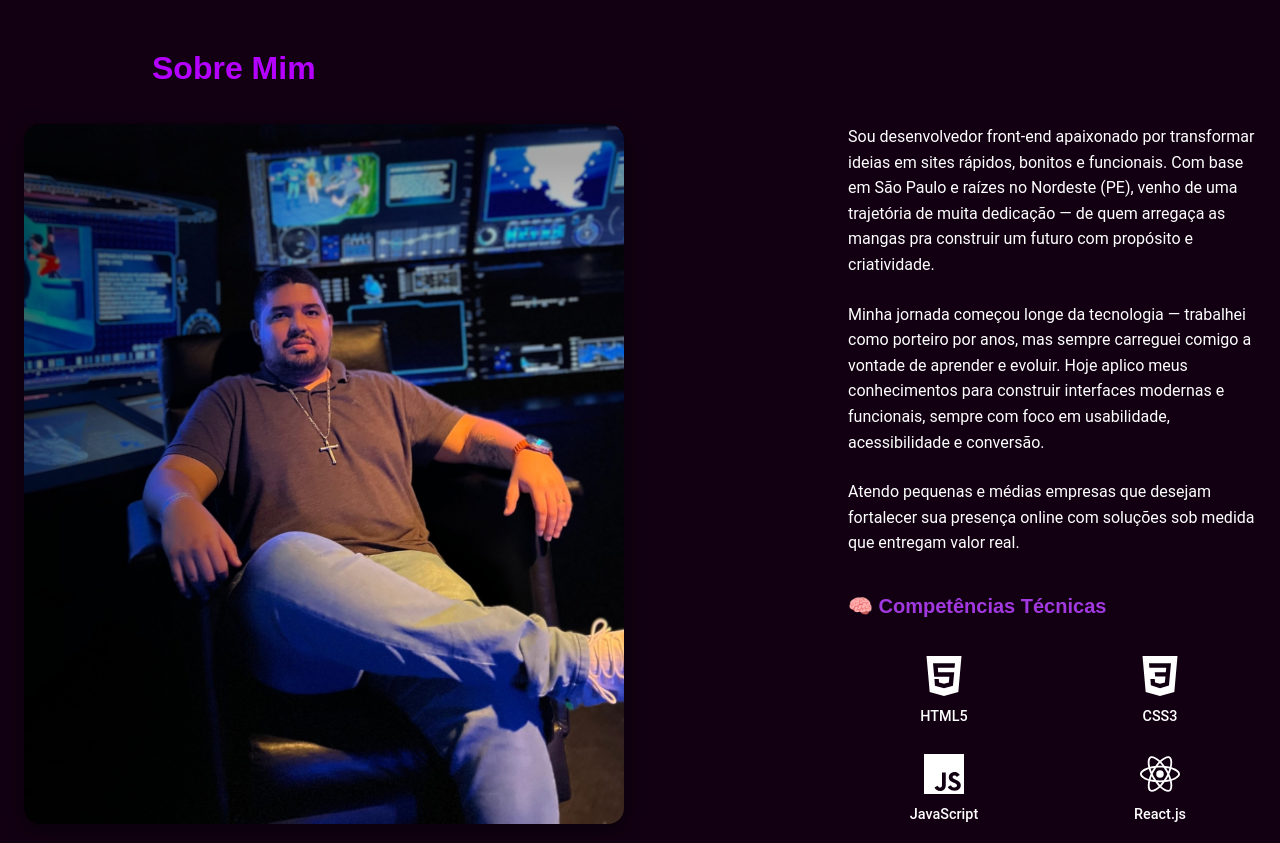
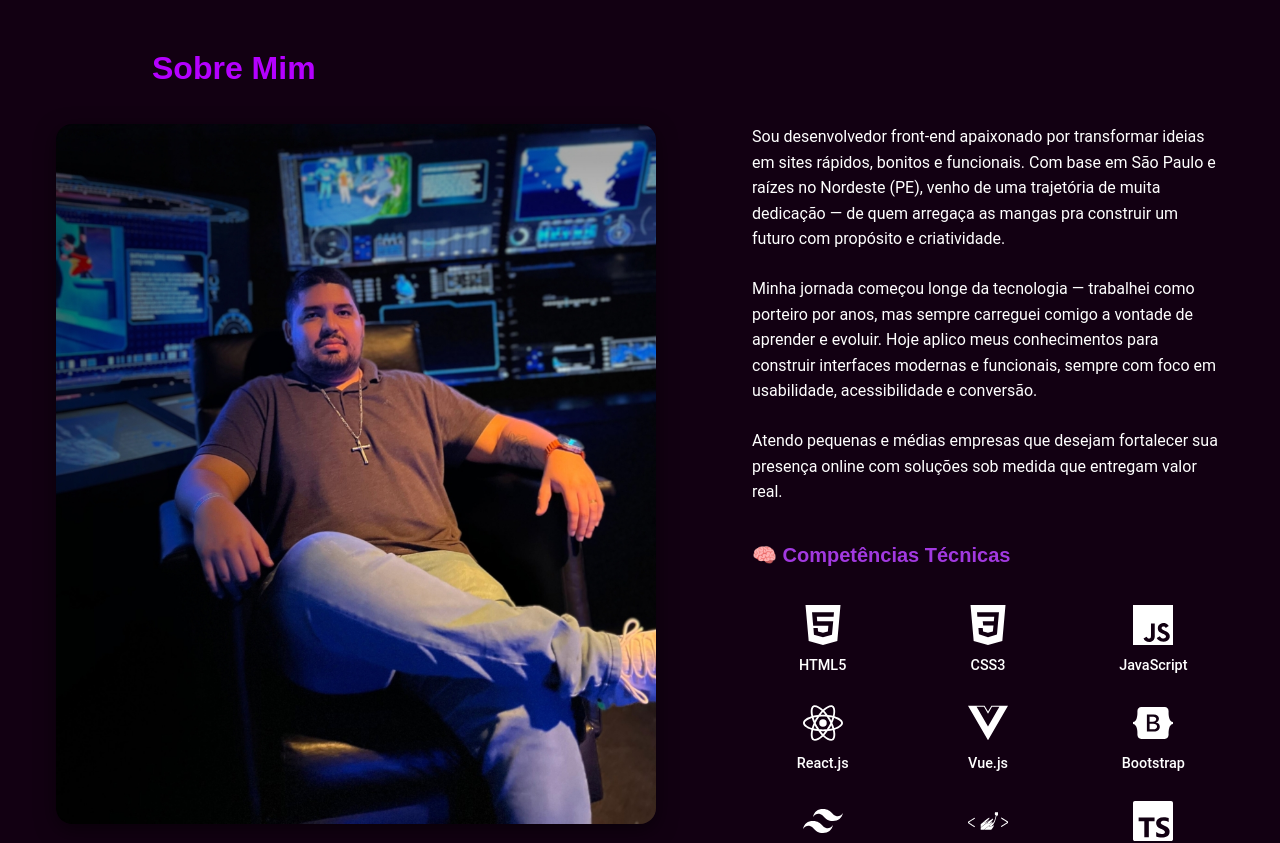
Before and after one commit to birajnior/update-portfolio, a React (Vite) app: page / in a window 1280 px wide. Shown: the part 820-1663 px from the top of the page. Built offline with nearby package versions, Linux system fonts and the light colour scheme; no server answers.

Commit message:
refactor(about): ajusta espaçamento responsivo do ContentWrapper para diferentes larguras de tela

```diff
--- a/src/components/About/About.styles.ts
+++ b/src/components/About/About.styles.ts
@@ -1,3 +1,4 @@
+import { motion } from 'framer-motion';
 import styled from 'styled-components';
 
 export const Section = styled.section`
@@ -16,18 +17,33 @@ export const Title = styled.h2`
 
 export const ContentWrapper = styled.div`
   display: flex;
-  gap: 14rem;
+  gap: 12rem;
   align-items: flex-start;
   justify-content: center;
   max-width: 1680px;
   margin: 0 auto;
+  padding-inline: ${({ theme }) => theme.spacing.xl};
+
+  @media (max-width: ${({ theme }) => theme.breakpoints.desktop}) {
+    gap: 6rem; // 👈 se quiser suavizar antes de virar coluna
+  }
 
   @media (max-width: ${({ theme }) => theme.breakpoints.notebook}) {
     flex-direction: column;
     align-items: center;
     text-align: center;
+    gap: 2rem;
+  }
+
+  @media (max-width: ${({ theme }) => theme.breakpoints.tablet}) {
+    padding-inline: ${({ theme }) => theme.spacing.lg};
+  }
+
+  @media (max-width: ${({ theme }) => theme.breakpoints.phone}) {
+    padding-inline: ${({ theme }) => theme.spacing.md};
   }
 `;
+
 
 export const Photo = styled.img`
   width: 600px;
@@ -85,3 +101,9 @@ export const SubsectionTitle = styled.h3`
   font-weight: 700;
   color: ${({ theme }) => theme.colors.emphasis};
 `;
+
+export const SectionMotion = styled(motion.section)`
+  padding: ${({ theme }) => theme.spacing.xxxl} ${({ theme }) => theme.spacing.lg};
+  background-color: ${({ theme }) => theme.colors.border};
+  color: ${({ theme }) => theme.colors.text};
+`;
--- a/src/components/About/About.tsx
+++ b/src/components/About/About.tsx
@@ -1,26 +1,24 @@
-import { motion } from 'framer-motion';
 import {
-  Section,
   Title,
   Paragraph,
   SubsectionTitle,
   ContentWrapper,
   Photo,
   TextWrapper,
+  SectionMotion,
 } from './About.styles';
 import minhaFoto from '../../assets/bira-jr.webp';
 import { SkillsGrid } from './SkillsGrid';
 
 export const About = () => {
   return (
-    <Section
+    <SectionMotion
       id="sobre"
-      as={motion.section}
       aria-label="Seção Sobre Mim"
       initial={{ opacity: 0, y: 40 }}
       whileInView={{ opacity: 1, y: 0 }}
       transition={{ duration: 0.9 }}
-      viewport={{ once: true }}
+      viewport={{ once: true, amount: 0.3 }}
     >
       <Title>Sobre Mim</Title>
 
@@ -65,6 +63,6 @@ export const About = () => {
           </Paragraph>
         </TextWrapper>
       </ContentWrapper>
-    </Section>
+    </SectionMotion>
   );
 };
```
